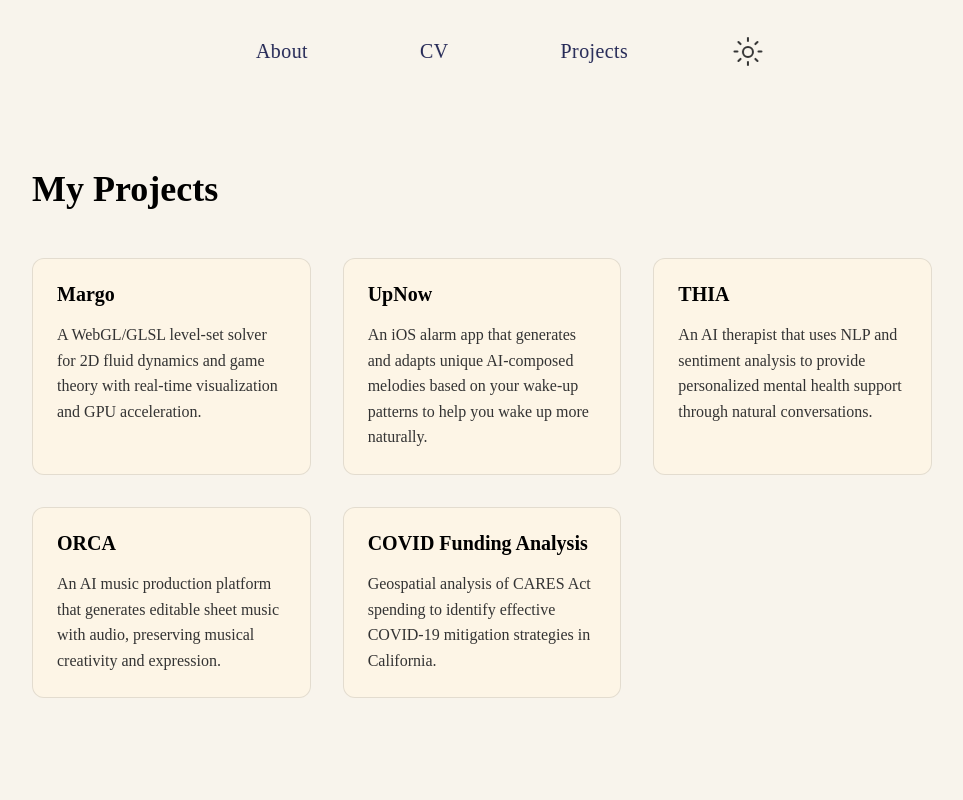
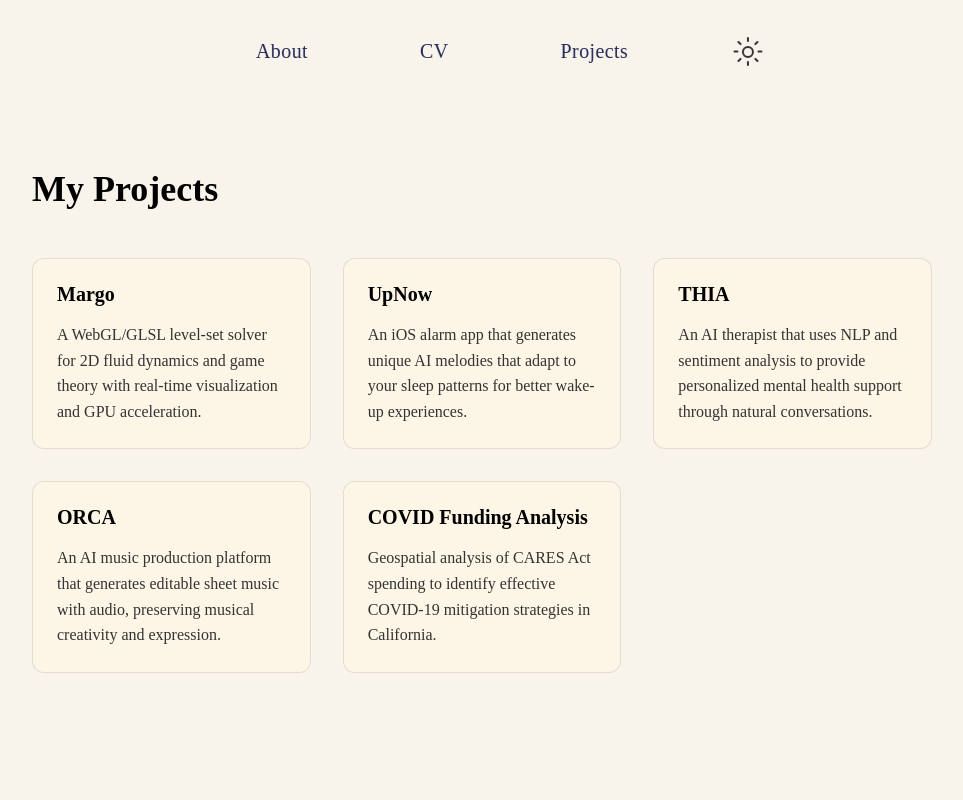
Before and after one commit to ssamal1/Portfolio, a Next.js app in the folder my-portfolio/: page /projects in a window 1280 px wide. Shown: the top 800 px of the page, without its empty margins (158-1121 px from the left). Built offline with nearby package versions, Linux system fonts and the light colour scheme.

Commit message:
Styling Updates

```diff
--- a/my-portfolio/src/components/ProjectDetail.tsx
+++ b/my-portfolio/src/components/ProjectDetail.tsx
@@ -127,6 +127,7 @@ const ProjectDetail = () => {
     'covid-funding': {
       title: 'COVID-19 Funding Impact Analysis',
       description: 'Spatiotemporal analysis of CARES Act effectiveness in California',
+      github: 'https://github.com/ssamal1/California-Covid-Hotspot-Modeling',
       paperUrl: 'https://drive.google.com/file/d/1IvfyvAF1mJjXNod-Fong7IAb8dGBKWyS/view?usp=sharing',
       details: [
         'Conducted geospatial analysis of $30.75B in CARES Act funding across California counties using Moran\'s I statistic and kNN-weighted spatial autocorrelation',
--- a/my-portfolio/src/pages/projects.tsx
+++ b/my-portfolio/src/pages/projects.tsx
@@ -65,7 +65,7 @@ export default function Projects() {
           <Link href="/projects/upnow" passHref legacyBehavior>
             <div className="project-card">
               <h3>UpNow</h3>
-              <p>An iOS alarm app that generates and adapts unique AI-composed melodies based on your wake-up patterns to help you wake up more naturally.</p>
+              <p>An iOS alarm app that generates unique AI melodies that adapt to your sleep patterns for better wake-up experiences.</p>
             </div>
           </Link>
           <Link href="/projects/thia" passHref legacyBehavior>
```
